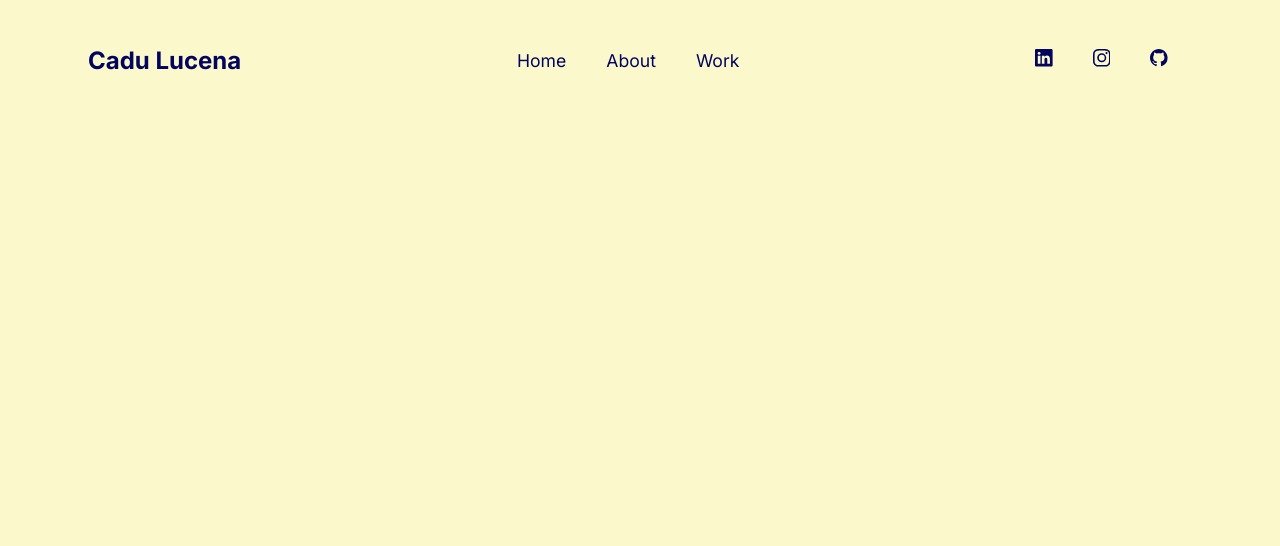
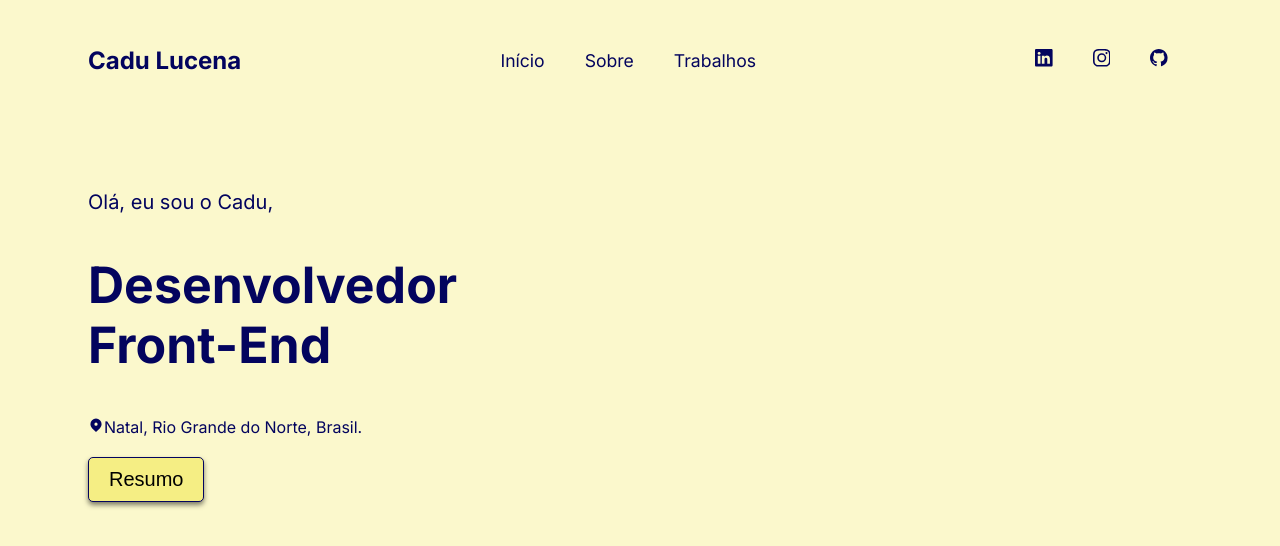
Before and after one commit to caduce3/portifolioCaduLucena, a Next.js app in the folder portifolio-cadu-lucena/: page / in a window 1280 px wide. Shown: the top 546 px of the page. Built offline with nearby package versions, Linux system fonts and the light colour scheme.

Commit message:
iniciando main

```diff
--- a/portifolio-cadu-lucena/src/app/page.js
+++ b/portifolio-cadu-lucena/src/app/page.js
@@ -1,9 +1,11 @@
 import Header from '../components/Header/Header'
+import Main from '../components/Main/Main'
 
 export default function Home() {
   return (
     <>
       <Header/>
+      <Main/>
     </>
   )
 }
--- a/portifolio-cadu-lucena/src/components/Header/Header.js
+++ b/portifolio-cadu-lucena/src/components/Header/Header.js
@@ -10,9 +10,9 @@ function Header() {
                 <h2>Cadu Lucena</h2>
             </div>
             <div id='nav-navegacao'>
-                <li><a href="#navbar">Home</a></li>
-                <li><a href="#home">About</a></li>
-                <li><a href="#home">Work</a></li>
+                <li><a href="#navbar">Início</a></li>
+                <li><a href="#home">Sobre</a></li>
+                <li><a href="#home">Trabalhos</a></li>
             </div>
             <div id='nav-redes-sociais'>
                 <li><a href="https://www.linkedin.com/in/carlos-eduardo-b0baa5229/" target='_blank'> <BsLinkedin/> </a></li>
--- /dev/null
+++ b/portifolio-cadu-lucena/src/components/Main/Main.js
@@ -0,0 +1,23 @@
+import React from 'react'
+import './style.css';
+import { HiLocationMarker} from 'react-icons/hi' ;
+
+function Main() {
+  return (
+    <>
+        <section id='home'>
+            <div>
+                <p>Olá, eu sou o Cadu,</p>
+                <h1>Desenvolvedor <br/> Front-End </h1>
+                <div>
+                    <HiLocationMarker/>
+                    Natal, Rio Grande do Norte, Brasil.
+                </div>
+                <button>Resumo</button>
+            </div>
+        </section>
+    </>
+  )
+}
+
+export default Main
--- /dev/null
+++ b/portifolio-cadu-lucena/src/components/Main/style.css
@@ -0,0 +1,35 @@
+#home {
+    margin-top: 15%;
+    margin-right: 80px;
+    margin-left: 80px;
+}
+
+#home p {
+    font-size: 20px;
+}
+
+h1 {
+    font-size: 50px;
+    font-weight: bold;
+
+}
+
+#home button {
+    margin-top: 20px;
+    margin-bottom: 20px;
+    font-size: 20px;
+    border-radius: 5px;
+    border: 1.5px solid #03045E;
+    background-color: #F5EE84;
+    padding: 10px 20px;
+    text-align: center;
+    text-decoration: none;
+    cursor: pointer;
+    box-shadow: 0px 3px 5px rgba(0, 0, 0, 0.5);
+}
+
+#home button:active {
+    position: relative;
+    top: 2px;
+    box-shadow: none; /* Removendo a sombra quando clicado */
+}
```
